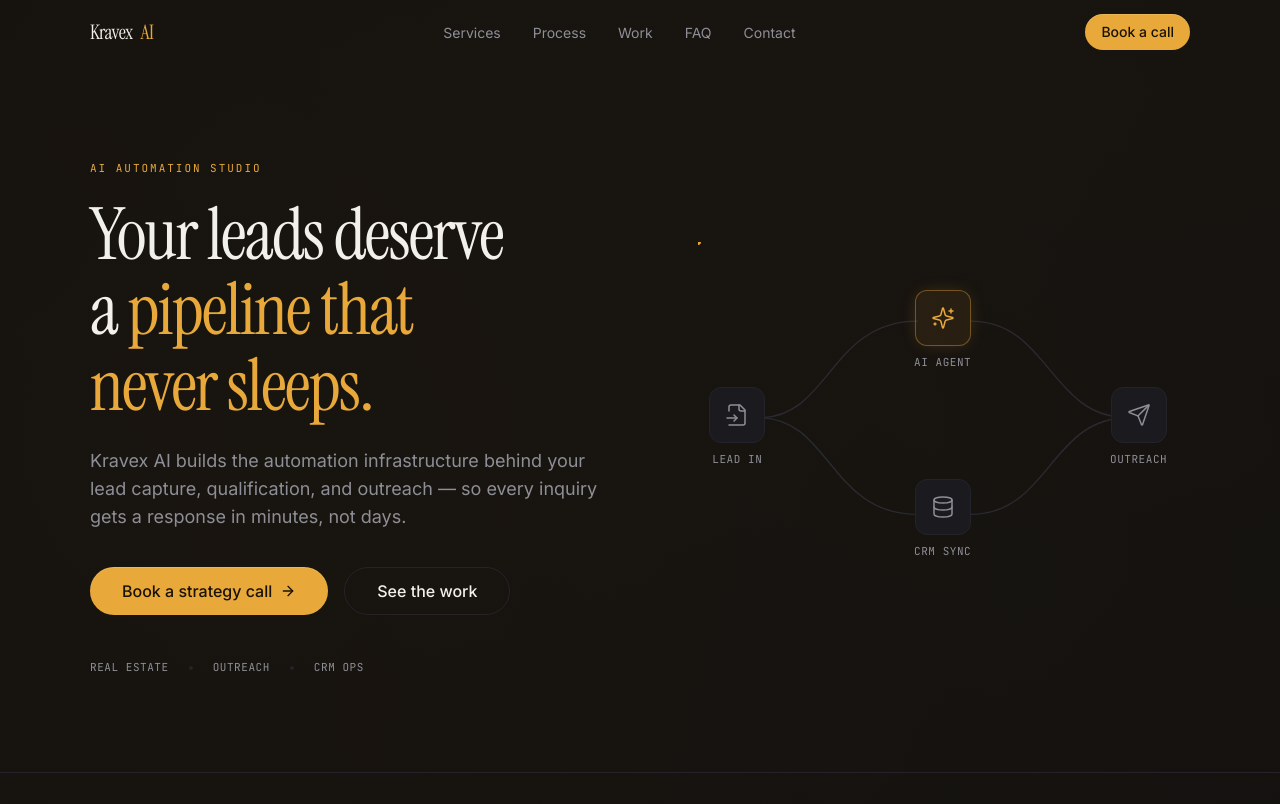
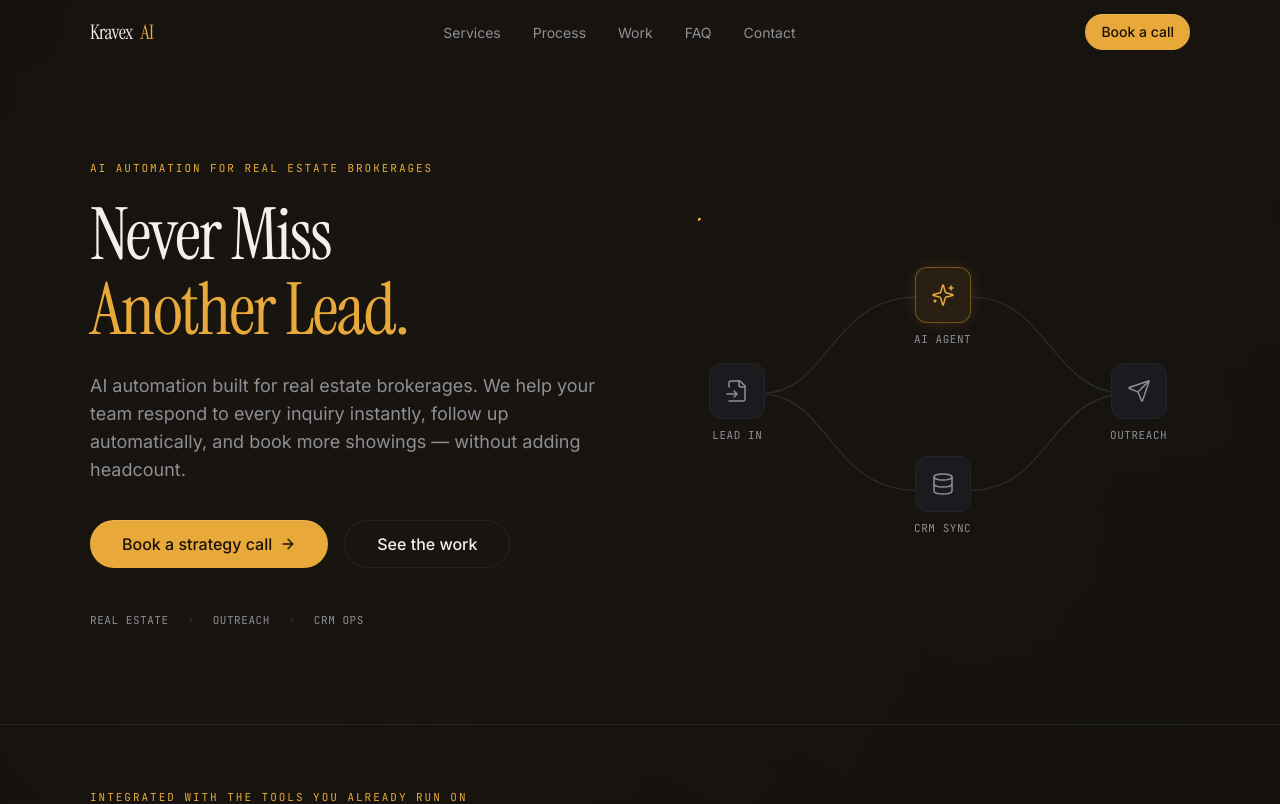
Before and after one commit to fredrickworlu1000-hub/kravex--ai, a Next.js app: page / in a window 1280 px wide. Shown: the top 804 px of the page. Built offline with nearby package versions, Linux system fonts and the light colour scheme.

Commit message:
Update copy for real estate brokerage positioning

```diff
--- a/components/layout/Footer.tsx
+++ b/components/layout/Footer.tsx
@@ -11,8 +11,7 @@ export function Footer() {
               <span className="text-accent">AI</span>
             </a>
             <p className="mt-4 text-sm leading-relaxed text-text-muted">
-              AI automation and lead systems for teams who&apos;d rather their
-              pipeline ran itself.
+              AI automation and lead systems built for real estate brokerages who'd rather their pipeline ran itself.
             </p>
           </div>
 
--- a/components/sections/Hero.tsx
+++ b/components/sections/Hero.tsx
@@ -20,22 +20,22 @@ export function Hero() {
       <div className="container-px mx-auto grid max-w-content items-center gap-14 lg:grid-cols-[1.05fr_0.95fr] lg:gap-16">
         <motion.div variants={container} initial="hidden" animate="show">
           <motion.p variants={item} className="eyebrow mb-5">
-            AI Automation Studio
+            AI Automation for Real Estate Brokerages
           </motion.p>
           <motion.h1
             variants={item}
             className="font-display text-[2.75rem] leading-[1.08] text-balance text-text-primary sm:text-6xl md:text-[4.5rem] md:leading-[1.05]"
           >
-            Your leads deserve a{" "}
-            <span className="text-accent">pipeline that never sleeps.</span>
+           Never Miss{" "}
+          <span className="text-accent">Another Lead.</span>
           </motion.h1>
           <motion.p
             variants={item}
             className="mt-6 max-w-lg text-base leading-relaxed text-text-muted md:text-lg"
           >
-            Kravex AI builds the automation infrastructure behind your lead
-            capture, qualification, and outreach — so every inquiry gets a
-            response in minutes, not days.
+          AI automation built for real estate brokerages. We help your team
+respond to every inquiry instantly, follow up automatically, and
+book more showings — without adding headcount.
           </motion.p>
           <motion.div variants={item} className="mt-9 flex flex-wrap items-center gap-4">
             <Button size="lg" asChild className="group">
--- a/data/testimonials.ts
+++ b/data/testimonials.ts
@@ -1,6 +1,6 @@
 export const founderNote = {
   quote:
-    "I built Kravex AI because I kept seeing the same problem: a lead fills out a form at 11pm, and nobody replies until two days later — if at all. This site is my own proof of concept. Every message that comes through it is automatically captured, analyzed by AI, and answered within minutes, day or night. I'm building Kravex AI from Lagos, for teams in Lagos and Toronto, because I believe the businesses that respond fastest are usually the ones that win the client — not necessarily the ones with the best product.",
+    "I built Kravex AI because I kept seeing the same problem: a lead fills out a form at 11pm, and nobody replies until two days later — if at all. This site is my own proof of concept. Every message that comes through it is automatically captured, analyzed by AI, and answered within minutes, day or night. I built Kravex AI for real estate brokerages, because I believe the teams that respond fastest are usually the ones that win the client — not necessarily the ones with the best listings.",
   name: "Fredrick",
   title: "Founder, Kravex AI",
 };
```
